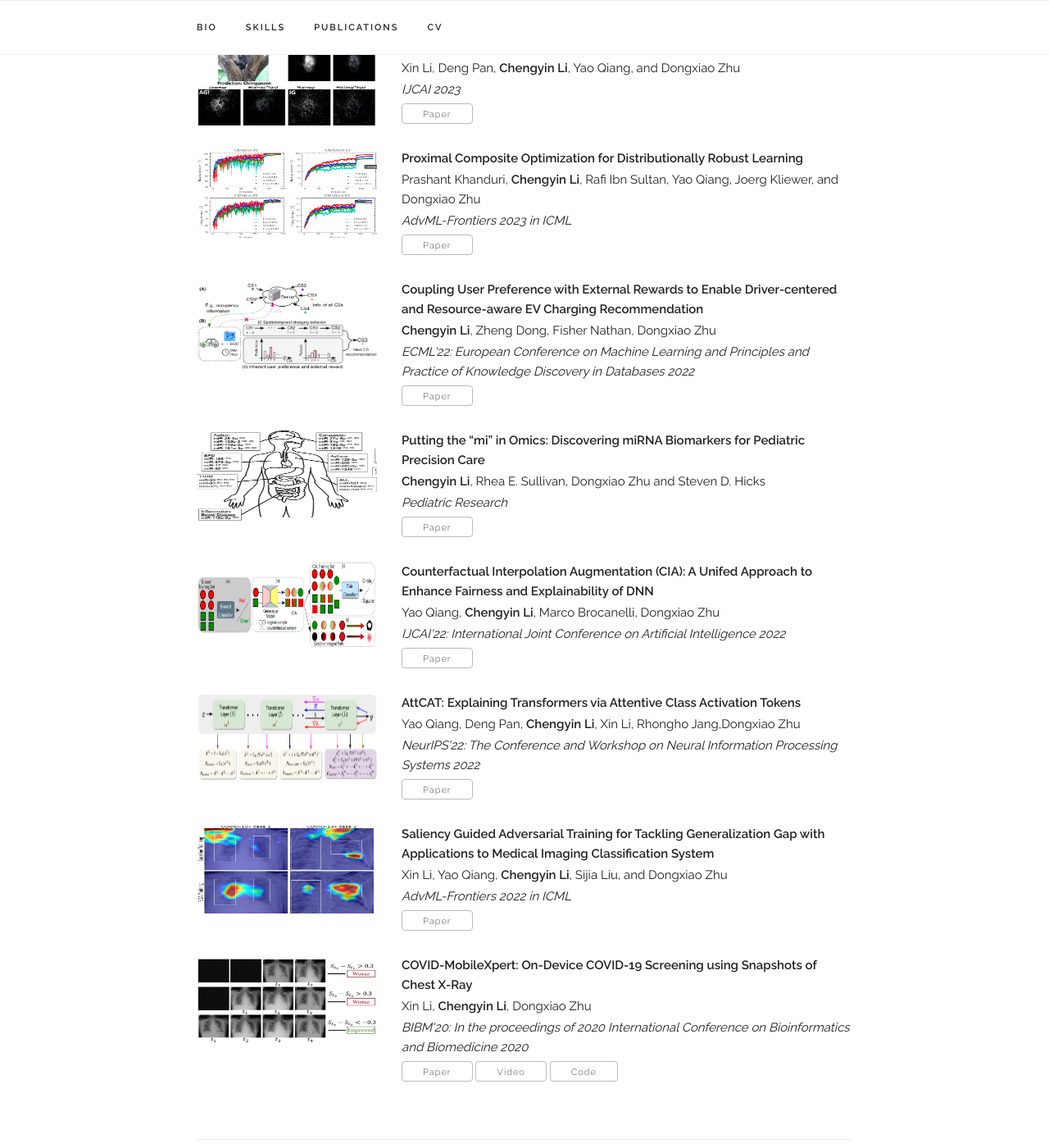
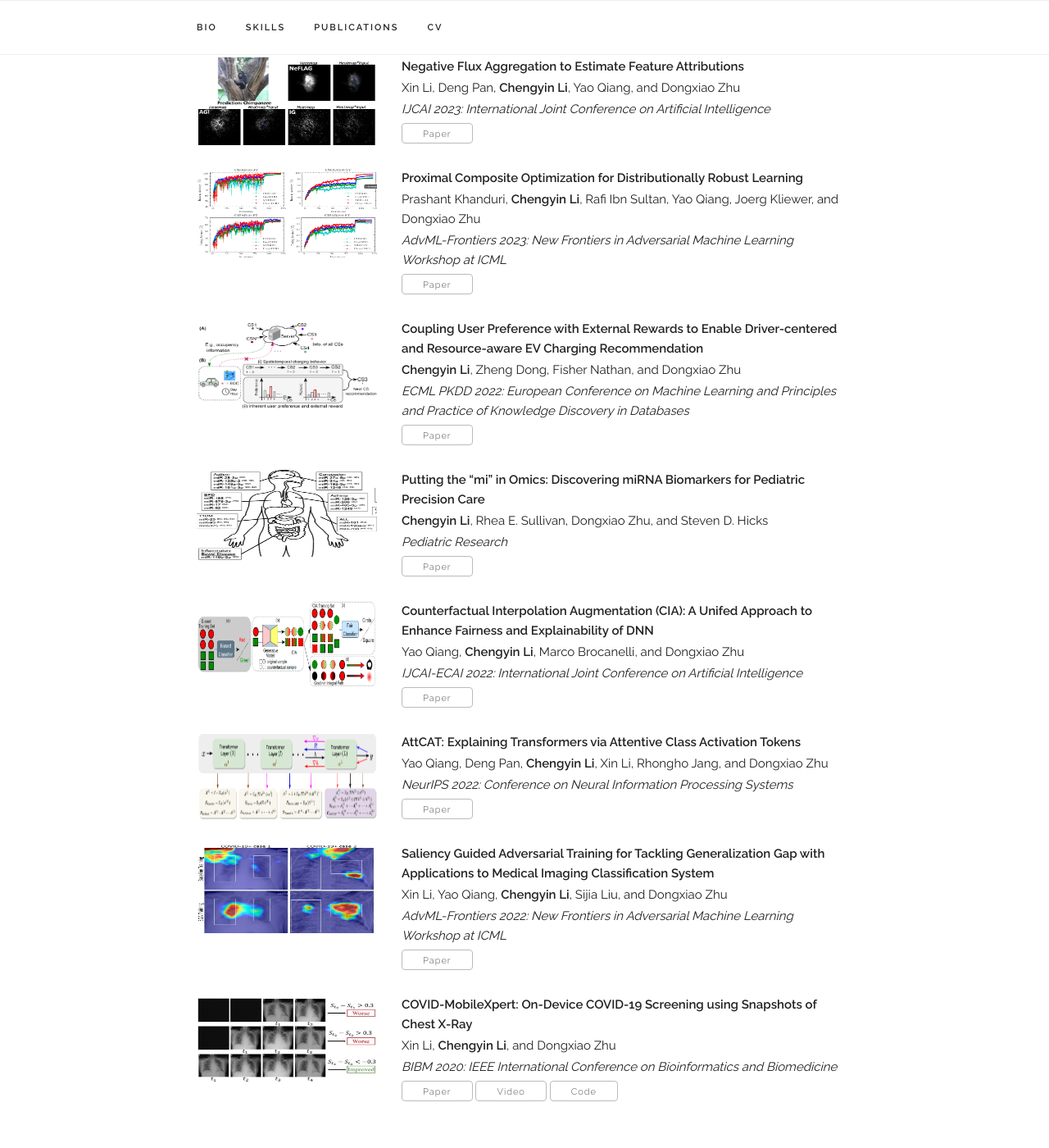
Before and after one commit to ChengyinLee/chengyinlee.github.io, a Jekyll site: the page built from index.html, in a window 1280 px wide and 1400 px high, scrolled down 1561 px. Shown: the whole window at 82% size. Built offline with Jekyll 4.4.1, drawn with Linux system fonts in a browser that asks for light colours; some web fonts are replaced; some of the changed text lies outside the part shown.

Commit message:
some names and formats

```diff
--- a/_data/publications.yaml
+++ b/_data/publications.yaml
@@ -1,7 +1,7 @@
 papers:
   - title: "FocalUNETR: A Focal Transformer for Boundary-aware Segmentation of CT Images"
     authors: <b>Chengyin Li</b>, Yao Qiang, Rafi Lbn Sultan, Hassan Bagher-Ebadian, Prashant Khanduri, Indrin J. Chetty, and Dongxiao Zhu
-    venue: "MICCAI 2023"
+    venue: "MICCAI 2023: International Conference on Medical Image Computing and Computer Assisted Intervention"
     paper_pdf: "/assets/publications/2023_focalunetr/2023_focalunetr.pdf"
     paper_img: "/assets/publications/2023_focalunetr/2023_focalunetr.png"
     # code: "https://github.com/ChengyinLee/COVID-MobileXpert"
@@ -10,21 +10,21 @@ papers:
 
   - title: "Negative Flux Aggregation to Estimate Feature Attributions"
     authors: Xin Li, Deng Pan, <b>Chengyin Li</b>, Yao Qiang, and Dongxiao Zhu
-    venue: "IJCAI 2023"
+    venue: "IJCAI 2023: International Joint Conference on Artificial Intelligence"
     paper_pdf: "/assets/publications/2023_NeFLAG/2023_NeFLAG.pdf"
     paper_img: "/assets/publications/2023_NeFLAG/2023_NeFLAG.png"
     selected: y
 
   - title: "Proximal Composite Optimization for Distributionally Robust Learning"
     authors: Prashant Khanduri, <b>Chengyin Li</b>, Rafi Ibn Sultan, Yao Qiang, Joerg Kliewer, and Dongxiao Zhu
-    venue: "AdvML-Frontiers 2023 in ICML"
+    venue: "AdvML-Frontiers 2023: New Frontiers in Adversarial Machine Learning Workshop at ICML"
     paper_pdf: "/assets/publications/2023_adv_ml/2023_adv_ml_Prox_DRO.pdf"
     paper_img: "/assets/publications/2023_adv_ml/2023_adv_ml_Prox_DRO.png"
     selected: y
 
   - title: "Coupling User Preference with External Rewards to Enable Driver-centered and Resource-aware EV Charging Recommendation"
-    authors: "<b>Chengyin Li</b>, Zheng Dong, Fisher Nathan, Dongxiao Zhu"
-    venue: "ECML'22: European Conference on Machine Learning and Principles and Practice of Knowledge Discovery in Databases 2022"
+    authors: "<b>Chengyin Li</b>, Zheng Dong, Fisher Nathan, and Dongxiao Zhu"
+    venue: "ECML PKDD 2022: European Conference on Machine Learning and Principles and Practice of Knowledge Discovery in Databases"
     paper_pdf: "/assets/publications/2022_ev_charging_rec/RACev.pdf"
     paper_img: "/assets/publications/2022_ev_charging_rec/RACev.png"
     # code: "https://github.com/msaveski/toxic_conversation_structure"
@@ -33,7 +33,7 @@ papers:
     selected: y
 
   - title: "Putting the “mi” in Omics: Discovering miRNA Biomarkers for Pediatric Precision Care"
-    authors: <b>Chengyin Li</b>, Rhea E. Sullivan, Dongxiao Zhu and Steven D. Hicks
+    authors: <b>Chengyin Li</b>, Rhea E. Sullivan, Dongxiao Zhu, and Steven D. Hicks
     venue: "Pediatric Research"
     paper_pdf: "/assets/publications/2022_putting_mi/nihms-1822147.pdf"
     paper_img: "/assets/publications/2022_putting_mi/nihms-1822147.png"
@@ -41,16 +41,16 @@ papers:
     selected: y
 
   - title: "Counterfactual Interpolation Augmentation (CIA): A Unifed Approach to Enhance Fairness and Explainability of DNN"
-    authors: Yao Qiang, <b>Chengyin Li</b>, Marco Brocanelli, Dongxiao Zhu
-    venue: "IJCAI'22: International Joint Conference on Artificial Intelligence 2022"
+    authors: Yao Qiang, <b>Chengyin Li</b>, Marco Brocanelli, and Dongxiao Zhu
+    venue: "IJCAI-ECAI 2022: International Joint Conference on Artificial Intelligence"
     paper_pdf: "/assets/publications/2022_fairness_explainability_CAI/paper_CAI.pdf"
     paper_img: "/assets/publications/2022_fairness_explainability_CAI/paper_CAI.png"
     # code: "https://github.com/facebookresearch/social-catalysts"
     selected: y
 
   - title: "AttCAT: Explaining Transformers via Attentive Class Activation Tokens"
-    authors: Yao Qiang, Deng Pan, <b>Chengyin Li</b>, Xin Li, Rhongho Jang,Dongxiao Zhu
-    venue: "NeurIPS'22: The Conference and Workshop on Neural Information Processing Systems 2022"
+    authors: Yao Qiang, Deng Pan, <b>Chengyin Li</b>, Xin Li, Rhongho Jang, and Dongxiao Zhu
+    venue: "NeurIPS 2022: Conference on Neural Information Processing Systems"
     paper_pdf: "/assets/publications/2022_AttCAT/paper_AttCAT.pdf"
     paper_img: "/assets/publications/2022_AttCAT/paper_AttCAT.png"
     # code: "https://github.com/facebookresearch/social-catalysts"
@@ -58,14 +58,14 @@ papers:
 
   - title: "Saliency Guided Adversarial Training for Tackling Generalization Gap with Applications to Medical Imaging Classification System"
     authors: Xin Li, Yao Qiang, <b>Chengyin Li</b>, Sijia Liu, and Dongxiao Zhu
-    venue: "AdvML-Frontiers 2022 in ICML"
+    venue: "AdvML-Frontiers 2022: New Frontiers in Adversarial Machine Learning Workshop at ICML"
     paper_pdf: "/assets/publications/2022_adv_ml/SGAicml2022w.pdf"
     paper_img: "/assets/publications/2022_adv_ml/SGAicml2022w.png"
     selected: y
 
   - title: "COVID-MobileXpert: On-Device COVID-19 Screening using Snapshots of Chest X-Ray"
-    authors: Xin Li, <b>Chengyin Li</b>, Dongxiao Zhu
-    venue: "BIBM'20: In the proceedings of 2020 International Conference on Bioinformatics and Biomedicine 2020"
+    authors: Xin Li, <b>Chengyin Li</b>, and Dongxiao Zhu
+    venue: "BIBM 2020: IEEE International Conference on Bioinformatics and Biomedicine"
     paper_pdf: "/assets/publications/2020_covid_xpert/covid_xpert.pdf"
     paper_img: "/assets/publications/2020_covid_xpert/covid_xpert.png"
     code: "https://github.com/ChengyinLee/COVID-MobileXpert"
```
